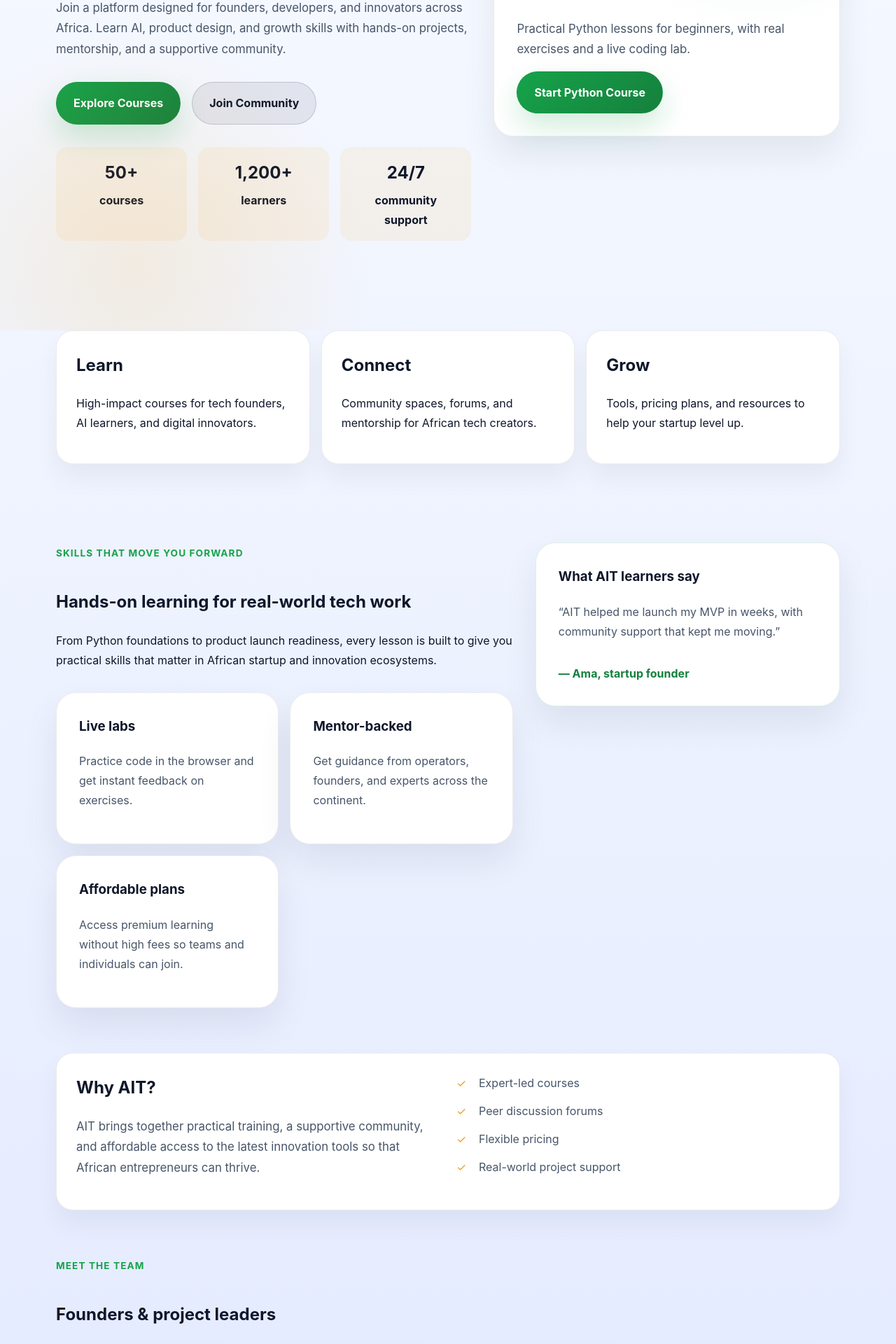
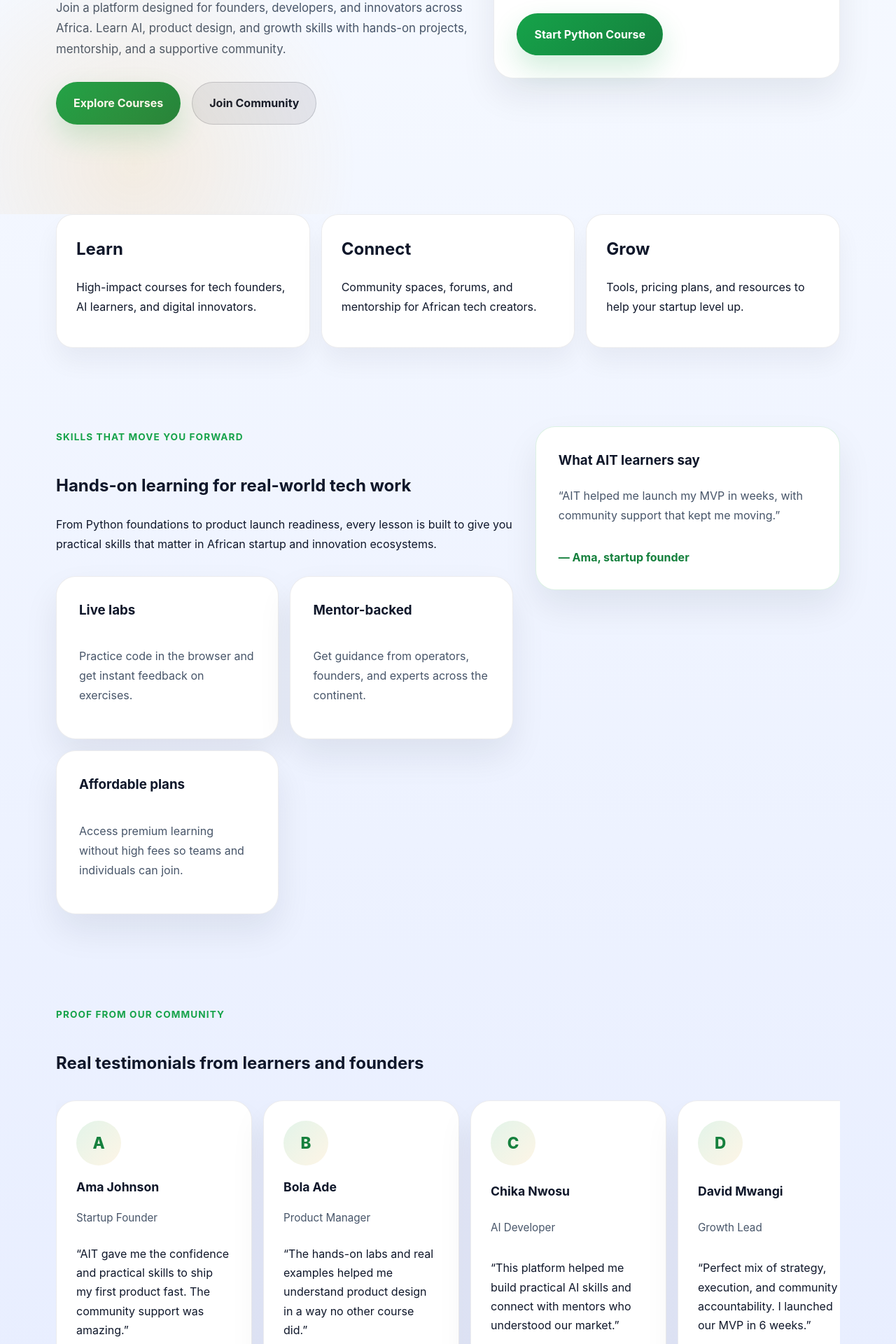
Before and after one commit to Sego-Git/AIT-learning-platform, a Flask app: page /index.html in a window 1280 px wide. Shown: the part 520-2440 px from the top of the page at 70% size. Run offline with Flask 2, Linux system fonts and the light colour scheme.

Commit message:
Update site

```diff
--- a/static/css/styles.css
+++ b/static/css/styles.css
@@ -213,12 +213,15 @@ img {
 .card-grid {
   display: grid;
   gap: 1rem;
-  grid-template-columns: repeat(auto-fit, minmax(220px, 1fr));
+  grid-template-columns: repeat(auto-fit, minmax(240px, 1fr));
   margin-top: 2rem;
 }
 
 .highlight-card {
   min-height: 180px;
+  display: flex;
+  flex-direction: column;
+  justify-content: space-between;
 }
 
 .spotlight-visual {
@@ -236,6 +239,68 @@ img {
   margin-top: 1rem;
   color: var(--primary-dark);
   font-weight: 700;
+}
+
+.testimonials {
+  padding: 4rem 0;
+}
+
+.testimonial-carousel {
+  display: grid;
+  grid-auto-flow: column;
+  grid-auto-columns: minmax(280px, 320px);
+  gap: 1rem;
+  overflow-x: auto;
+  padding-bottom: 1rem;
+  scroll-snap-type: x mandatory;
+}
+
+.testimonial-card {
+  scroll-snap-align: start;
+  min-height: 320px;
+  background: var(--surface);
+  border: 1px solid var(--border);
+  border-radius: 1.75rem;
+  padding: 1.75rem;
+  box-shadow: 0 24px 50px rgba(15, 23, 42, 0.08);
+  display: grid;
+  gap: 1rem;
+}
+
+.testimonial-avatar {
+  align-self: start;
+  width: 64px;
+  height: 64px;
+  border-radius: 50%;
+  background: linear-gradient(135deg, rgba(22, 163, 74, 0.12), rgba(245, 158, 11, 0.1));
+  display: grid;
+  place-items: center;
+  font-size: 1.4rem;
+  font-weight: 800;
+  color: var(--primary-dark);
+}
+
+.testimonial-card h3 {
+  margin: 0;
+  font-size: 1.1rem;
+}
+
+.testimonial-role {
+  color: var(--muted);
+  font-size: 0.95rem;
+  margin: 0;
+}
+
+.testimonial-text {
+  color: var(--text);
+  line-height: 1.7;
+  margin-top: 0.5rem;
+}
+
+@media (max-width: 980px) {
+  .testimonial-carousel {
+    grid-auto-columns: minmax(260px, 1fr);
+  }
 }
 
 .team {
--- a/templates/index.html
+++ b/templates/index.html
@@ -16,11 +16,6 @@
           <a class="button secondary" href="{{ url_for('render_page', page='community.html') }}">Join Community</a>
         </div>
 
-        <div class="hero-metrics">
-          <div><strong>50+</strong> courses</div>
-          <div><strong>1,200+</strong> learners</div>
-          <div><strong>24/7</strong> community support</div>
-        </div>
       </div>
 
       <div class="hero-panel">
@@ -80,6 +75,75 @@
     </div>
   </section>
 
+  <section class="testimonials container">
+    <div class="section-header">
+      <span class="eyebrow">Proof from our community</span>
+      <h2>Real testimonials from learners and founders</h2>
+    </div>
+    <div class="testimonial-carousel">
+      <article class="testimonial-card">
+        <div class="testimonial-avatar">A</div>
+        <h3>Ama Johnson</h3>
+        <p class="testimonial-role">Startup Founder</p>
+        <p class="testimonial-text">“AIT gave me the confidence and practical skills to ship my first product fast. The community support was amazing.”</p>
+      </article>
+      <article class="testimonial-card">
+        <div class="testimonial-avatar">B</div>
+        <h3>Bola Ade</h3>
+        <p class="testimonial-role">Product Manager</p>
+        <p class="testimonial-text">“The hands-on labs and real examples helped me understand product design in a way no other course did.”</p>
+      </article>
+      <article class="testimonial-card">
+        <div class="testimonial-avatar">C</div>
+        <h3>Chika Nwosu</h3>
+        <p class="testimonial-role">AI Developer</p>
+        <p class="testimonial-text">“This platform helped me build practical AI skills and connect with mentors who understood our market.”</p>
+      </article>
+      <article class="testimonial-card">
+        <div class="testimonial-avatar">D</div>
+        <h3>David Mwangi</h3>
+        <p class="testimonial-role">Growth Lead</p>
+        <p class="testimonial-text">“Perfect mix of strategy, execution, and community accountability. I launched our MVP in 6 weeks.”</p>
+      </article>
+      <article class="testimonial-card">
+        <div class="testimonial-avatar">E</div>
+        <h3>Efua Mensah</h3>
+        <p class="testimonial-role">UX Designer</p>
+        <p class="testimonial-text">“The learning experience is practical and beautiful. I loved the mentorship and real product examples.”</p>
+      </article>
+      <article class="testimonial-card">
+        <div class="testimonial-avatar">F</div>
+        <h3>Frank Osei</h3>
+        <p class="testimonial-role">Software Engineer</p>
+        <p class="testimonial-text">“AIT helped me grow my coding skills while keeping focus on real business problems.”</p>
+      </article>
+      <article class="testimonial-card">
+        <div class="testimonial-avatar">G</div>
+        <h3>Grace Adebayo</h3>
+        <p class="testimonial-role">Community Lead</p>
+        <p class="testimonial-text">“I love the energy in the community and the way the platform brings people together to learn.”</p>
+      </article>
+      <article class="testimonial-card">
+        <div class="testimonial-avatar">H</div>
+        <h3>Hassan Diallo</h3>
+        <p class="testimonial-role">Tech Founder</p>
+        <p class="testimonial-text">“Our team now has a shared language for building products and using AI to solve African problems.”</p>
+      </article>
+      <article class="testimonial-card">
+        <div class="testimonial-avatar">I</div>
+        <h3>Imani Abiola</h3>
+        <p class="testimonial-role">Data Analyst</p>
+        <p class="testimonial-text">“The practical exercises helped me move from theory to real analysis work quickly.”</p>
+      </article>
+      <article class="testimonial-card">
+        <div class="testimonial-avatar">J</div>
+        <h3>Josephine K.</h3>
+        <p class="testimonial-role">Founder & Mentor</p>
+        <p class="testimonial-text">“AIT is exactly what the ecosystem needs: focused training, real execution, and a strong support network.”</p>
+      </article>
+    </div>
+  </section>
+
   <section class="section container">
     <div class="split-grid">
       <div>
```
